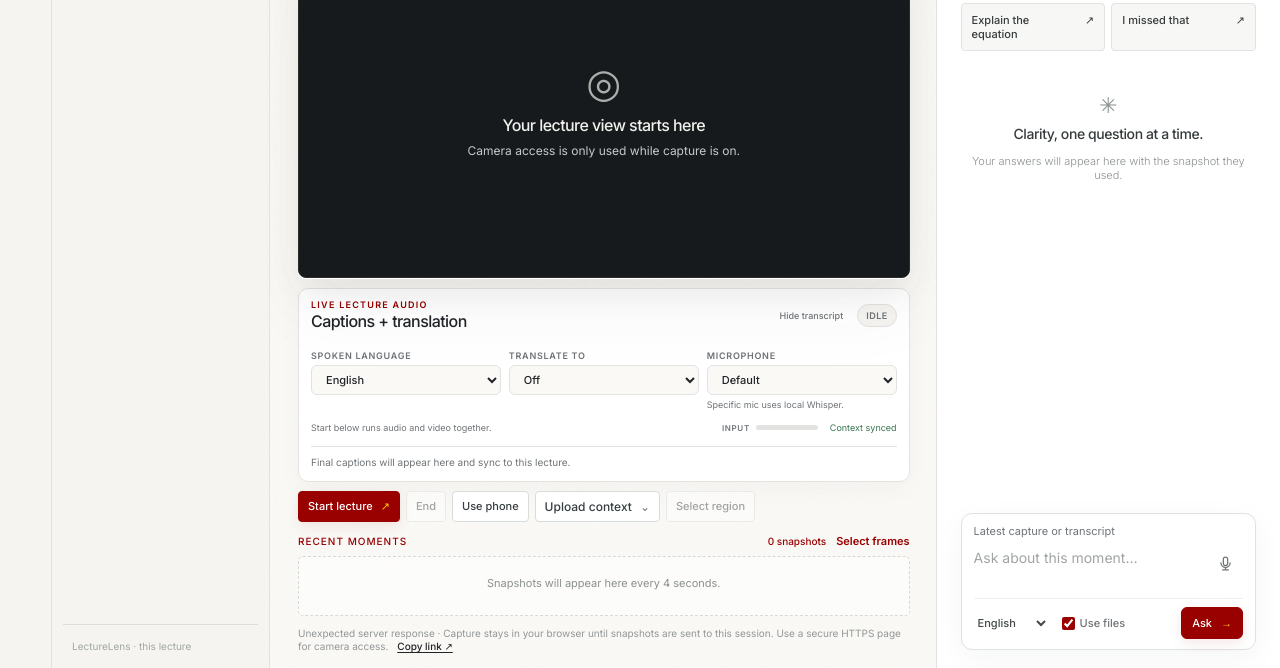
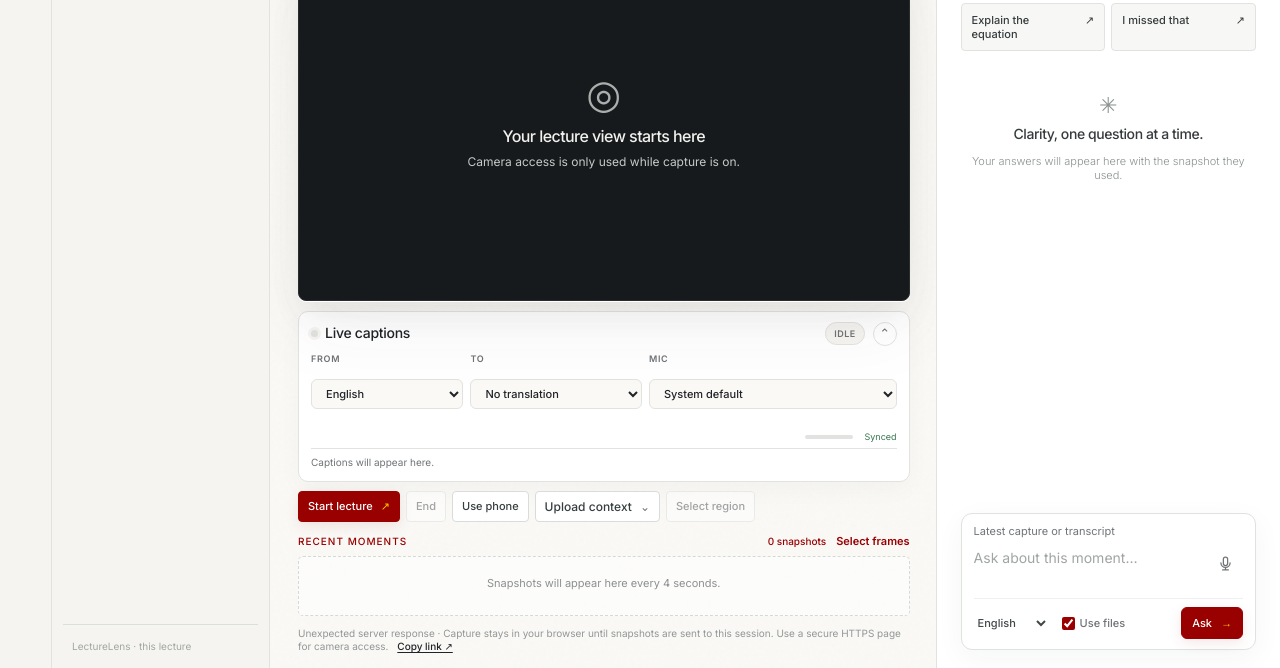
Before and after one commit to RheshaVinod/LectureLens, a plain HTML site: page static/index.html in a window 1280 px wide. Shown: the part 132-800 px from the top of the page. Drawn offline with nearby package versions, Linux system fonts and the light colour scheme; files that its build step writes are made by us from their sources; no server answers; files whose address does not match are found by name.

Commit message:
Simplify live captions controls

```diff
--- a/static/app.js
+++ b/static/app.js
@@ -328,7 +328,9 @@ function stopRecordingIndicator(){
 }
 function setTranscriptCollapsed(collapsed){
   document.querySelector('.audio-card').classList.toggle('transcript-collapsed',collapsed);
-  $('transcriptToggle').textContent=collapsed?'Show transcript':'Hide transcript';
+  $('transcriptToggle').textContent=collapsed?'⌄':'⌃';
+  $('transcriptToggle').setAttribute('aria-label',collapsed?'Show transcript':'Hide transcript');
+  $('transcriptToggle').title=collapsed?'Show transcript':'Hide transcript';
   $('transcriptToggle').setAttribute('aria-expanded',String(!collapsed));
   localStorage.setItem('lecturelens-transcript-collapsed',String(collapsed));
 }
--- a/static/audio.css
+++ b/static/audio.css
@@ -22,14 +22,45 @@
   gap: 8px;
 }
 
+.audio-card-title {
+  display: flex;
+  align-items: center;
+  gap: 7px;
+}
+
+.audio-kicker {
+  color: var(--accent);
+  font-size: 9px;
+  font-weight: 600;
+  letter-spacing: .14em;
+}
+
+.audio-live-dot {
+  width: 7px;
+  height: 7px;
+  border-radius: 50%;
+  background: var(--border);
+  box-shadow: 0 0 0 3px var(--surface);
+}
+
+.audio-card:has(.audio-status.live) .audio-live-dot {
+  background: #3f9a68;
+  box-shadow: 0 0 0 3px #3f9a681c;
+}
+
 .transcript-toggle {
-  padding: 4px 6px;
-  border: 0;
-  border-radius: 4px;
-  background: transparent;
+  display: grid;
+  width: 24px;
+  height: 24px;
+  padding: 0;
+  place-items: center;
+  border: 1px solid var(--border);
+  border-radius: 50%;
+  background: var(--card);
   color: var(--muted);
-  font-size: 9px;
+  font-size: 13px;
   font-weight: 500;
+  line-height: 1;
 }
 
 .transcript-toggle:hover {
@@ -37,19 +68,11 @@
   color: var(--accent);
 }
 
-.audio-kicker {
-  display: block;
-  color: var(--accent);
-  font-size: 9px;
-  font-weight: 600;
-  letter-spacing: .14em;
-}
-
 .audio-card h2 {
-  margin: 2px 0 0;
+  margin: 0;
   color: var(--foreground);
-  font: 500 18px/1.15 Inter, "Helvetica Neue", sans-serif;
-  letter-spacing: -.035em;
+  font: 500 14px/1.2 Inter, "Helvetica Neue", sans-serif;
+  letter-spacing: -.02em;
 }
 
 .audio-status {
@@ -87,9 +110,9 @@
 
 .audio-settings {
   display: grid;
-  grid-template-columns: repeat(3, minmax(0, 1fr));
-  gap: 8px;
-  margin: 11px 0 9px;
+  grid-template-columns: .8fr .9fr 1.3fr;
+  gap: 7px;
+  margin: 9px 0 7px;
 }
 
 .audio-settings label {
@@ -110,7 +133,7 @@
 .audio-settings select {
   width: 100%;
   min-width: 0;
-  height: 34px;
+  height: 31px;
   padding: 0 30px 0 10px;
   border: 1px solid var(--border);
   border-radius: 6px;
@@ -124,29 +147,14 @@
 
 .audio-settings select:hover { border-color: var(--accent-border); }
 
-.microphone-hint {
-  display: block;
-  color: var(--muted);
-  font-size: 9px;
-  font-weight: 400;
-  letter-spacing: 0;
-  line-height: 1.3;
-  text-transform: none;
-}
-
-.audio-settings .microphone-hint {
-  white-space: normal;
-}
-
 .audio-actions {
   display: flex;
-  min-height: 19px;
+  min-height: 8px;
+  justify-content: flex-end;
   align-items: center;
   gap: 12px;
   color: var(--muted);
 }
-
-.audio-actions > .microphone-hint { margin-right: auto; }
 
 .level-wrap {
   display: flex;
@@ -160,8 +168,8 @@
 }
 
 .level-track {
-  width: 62px;
-  height: 5px;
+  width: 48px;
+  height: 4px;
   overflow: hidden;
   border-radius: 999px;
   background: var(--border);
@@ -187,8 +195,8 @@
 .live-transcript {
   max-height: 108px;
   overflow-y: auto;
-  margin-top: 9px;
-  padding: 8px 3px 0 0;
+  margin-top: 6px;
+  padding: 6px 3px 0 0;
   border-top: 1px solid var(--border);
   scrollbar-color: var(--border) transparent;
   scrollbar-width: thin;
@@ -269,6 +277,11 @@
   color: #ffe0a0;
 }
 
+[data-theme="dark"] .transcript-toggle {
+  background: #272a2f;
+  border-color: #4b4d50;
+}
+
 [data-theme="dark"] .audio-status.live {
   border-color: #38684d;
   background: #20382b;
@@ -286,16 +299,14 @@
 
 @media (min-width: 761px) {
   body:not(.chat-active) .audio-card { padding: 10px 12px; }
-  body:not(.chat-active) .audio-card h2 { font-size: 16px; }
-  body:not(.chat-active) .audio-settings { margin: 8px 0 7px; }
+  body:not(.chat-active) .audio-card h2 { font-size: 14px; }
+  body:not(.chat-active) .audio-settings { margin: 7px 0 6px; }
   body:not(.chat-active) .audio-settings select { height: 30px; }
   body:not(.chat-active) .live-transcript { max-height: 78px; }
 }
 
 @media (max-width: 680px) {
   .audio-settings { grid-template-columns: 1fr; }
-  .audio-settings .microphone-hint { white-space: normal; }
   .audio-actions { flex-wrap: wrap; }
-  .audio-actions > .microphone-hint { width: 100%; }
   .audio-sync { margin-left: auto; }
 }
--- a/static/audio.js
+++ b/static/audio.js
@@ -100,7 +100,7 @@
 
   function updateSyncStatus(count = readQueue().length) {
     ui.sync.className = `audio-sync ${count ? "pending" : "synced"}`;
-    ui.sync.textContent = count ? `${count} segment${count === 1 ? "" : "s"} pending` : "Context synced";
+    ui.sync.textContent = count ? `${count} pending` : "Synced";
   }
 
   function enqueueTranscript(entry) {
--- a/static/index.html
+++ b/static/index.html
@@ -39,14 +39,14 @@
         <button id="expandImage" class="stage-expand" type="button" hidden aria-label="Expand snapshot">Expand ↗</button>
       </div>
       <section class="audio-card" aria-labelledby="audioTitle">
-        <div class="audio-card-head"><div><span class="audio-kicker">LIVE LECTURE AUDIO</span><h2 id="audioTitle">Captions + translation</h2></div><div class="audio-head-actions"><button id="transcriptToggle" class="transcript-toggle" type="button" aria-expanded="true" aria-controls="liveTranscript">Hide transcript</button><span id="audioStatus" class="audio-status">Idle</span></div></div>
+        <div class="audio-card-head"><div class="audio-card-title"><span class="audio-live-dot" aria-hidden="true"></span><h2 id="audioTitle">Live captions</h2></div><div class="audio-head-actions"><span id="audioStatus" class="audio-status">Idle</span><button id="transcriptToggle" class="transcript-toggle" type="button" aria-expanded="true" aria-controls="liveTranscript" aria-label="Hide transcript" title="Hide transcript">⌃</button></div></div>
         <div class="audio-settings">
-          <label><span>Spoken language</span><select id="audioLanguage"><option value="en-US">English</option><option value="es-ES">Spanish</option><option value="fr-FR">French</option><option value="zh-CN">Chinese</option><option value="hi-IN">Hindi</option><option value="ko-KR">Korean</option><option value="ja-JP">Japanese</option><option value="de-DE">German</option><option value="pt-BR">Portuguese</option><option value="ar-SA">Arabic</option></select></label>
-          <label><span>Translate to</span><select id="captionLanguage" title="Translate captions and answers"><option value="">Off</option><option value="en">English</option><option value="es">Spanish</option><option value="fr">French</option><option value="zh">Chinese</option><option value="hi">Hindi</option><option value="ko">Korean</option><option value="ja">Japanese</option><option value="de">German</option><option value="pt">Portuguese</option><option value="ar">Arabic</option></select></label>
-          <label><span>Microphone</span><select id="microphone"><option value="">Default</option></select><small class="microphone-hint">Specific mic uses local Whisper.</small></label>
+          <label>From<select id="audioLanguage" aria-label="Spoken language"><option value="en-US">English</option><option value="es-ES">Spanish</option><option value="fr-FR">French</option><option value="zh-CN">Chinese</option><option value="hi-IN">Hindi</option><option value="ko-KR">Korean</option><option value="ja-JP">Japanese</option><option value="de-DE">German</option><option value="pt-BR">Portuguese</option><option value="ar-SA">Arabic</option></select></label>
+          <label>To<select id="captionLanguage" aria-label="Translation language"><option value="">No translation</option><option value="en">English</option><option value="es">Spanish</option><option value="fr">French</option><option value="zh">Chinese</option><option value="hi">Hindi</option><option value="ko">Korean</option><option value="ja">Japanese</option><option value="de">German</option><option value="pt">Portuguese</option><option value="ar">Arabic</option></select></label>
+          <label title="Selecting a specific microphone uses local Whisper.">Mic<select id="microphone" aria-label="Microphone"><option value="">System default</option></select></label>
         </div>
-        <div class="audio-actions"><button id="startAudio" type="button" hidden tabindex="-1" aria-hidden="true">Start captions</button><button id="stopAudio" type="button" hidden tabindex="-1" aria-hidden="true" disabled>Stop captions</button><span class="microphone-hint">Start below runs audio and video together.</span><div class="level-wrap"><span>INPUT</span><div class="level-track" role="meter" aria-valuemin="0" aria-valuemax="100" aria-valuenow="0"><div id="levelFill"></div></div></div><span id="audioSync" class="audio-sync">Context ready</span></div>
-        <div id="liveTranscript" class="live-transcript" role="log" aria-live="polite"><p class="transcript-empty">Final captions will appear here and sync to this lecture.</p></div><div id="interimTranscript" class="interim-transcript" aria-live="polite"></div>
+        <div class="audio-actions"><button id="startAudio" type="button" hidden tabindex="-1" aria-hidden="true">Start captions</button><button id="stopAudio" type="button" hidden tabindex="-1" aria-hidden="true" disabled>Stop captions</button><div class="level-wrap"><span class="sr-only">Microphone input level</span><div class="level-track" role="meter" aria-label="Microphone input level" aria-valuemin="0" aria-valuemax="100" aria-valuenow="0"><div id="levelFill"></div></div></div><span id="audioSync" class="audio-sync">Ready</span></div>
+        <div id="liveTranscript" class="live-transcript" role="log" aria-live="polite"><p class="transcript-empty">Captions will appear here.</p></div><div id="interimTranscript" class="interim-transcript" aria-live="polite"></div>
       </section>
       <div class="capture-controls"><button id="startCamera" class="primary-button">Start lecture <span>↗</span></button><button id="stopCamera" class="secondary-button" disabled>End</button><button id="connectPhone" class="secondary-button" type="button">Use phone</button><details id="uploadMenu" class="upload-menu"><summary class="secondary-button">Upload context <span>⌄</span></summary><div class="upload-popover"><button id="uploadDeck" class="upload-option" type="button"><strong>Course files</strong><span>Add PPT, PDF, Word, image, or text context</span></button><input id="slideFile" type="file" accept=".ppt,.pptx,.pdf,.doc,.docx,.png,.jpg,.jpeg,.webp,.txt,.md" multiple hidden><button id="uploadSlides" class="upload-option" type="button"><strong>PDF or images</strong><span>Add selectable visual frames</span></button><input id="slideFiles" type="file" accept="application/pdf,image/*" multiple hidden></div></details><button id="selectRegion" class="secondary-button" disabled>Select region</button><button id="useLatest" class="secondary-button" hidden title="Use the latest camera capture">Latest ↻</button><button id="clearRegion" class="text-button" hidden>Clear R1 ×</button></div>
       <div id="deckStatus" class="deck-status" role="status" aria-live="polite" hidden></div>
```
